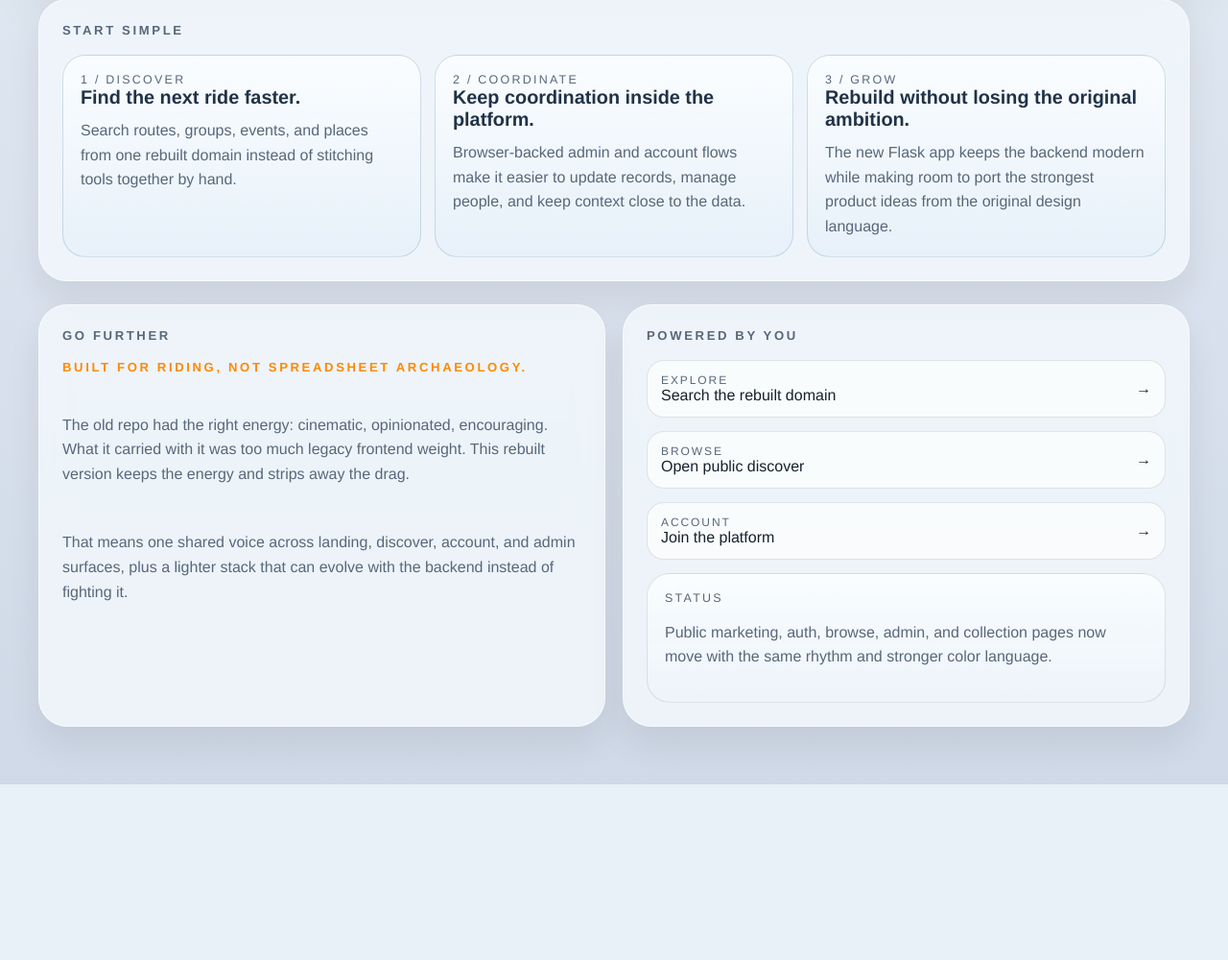
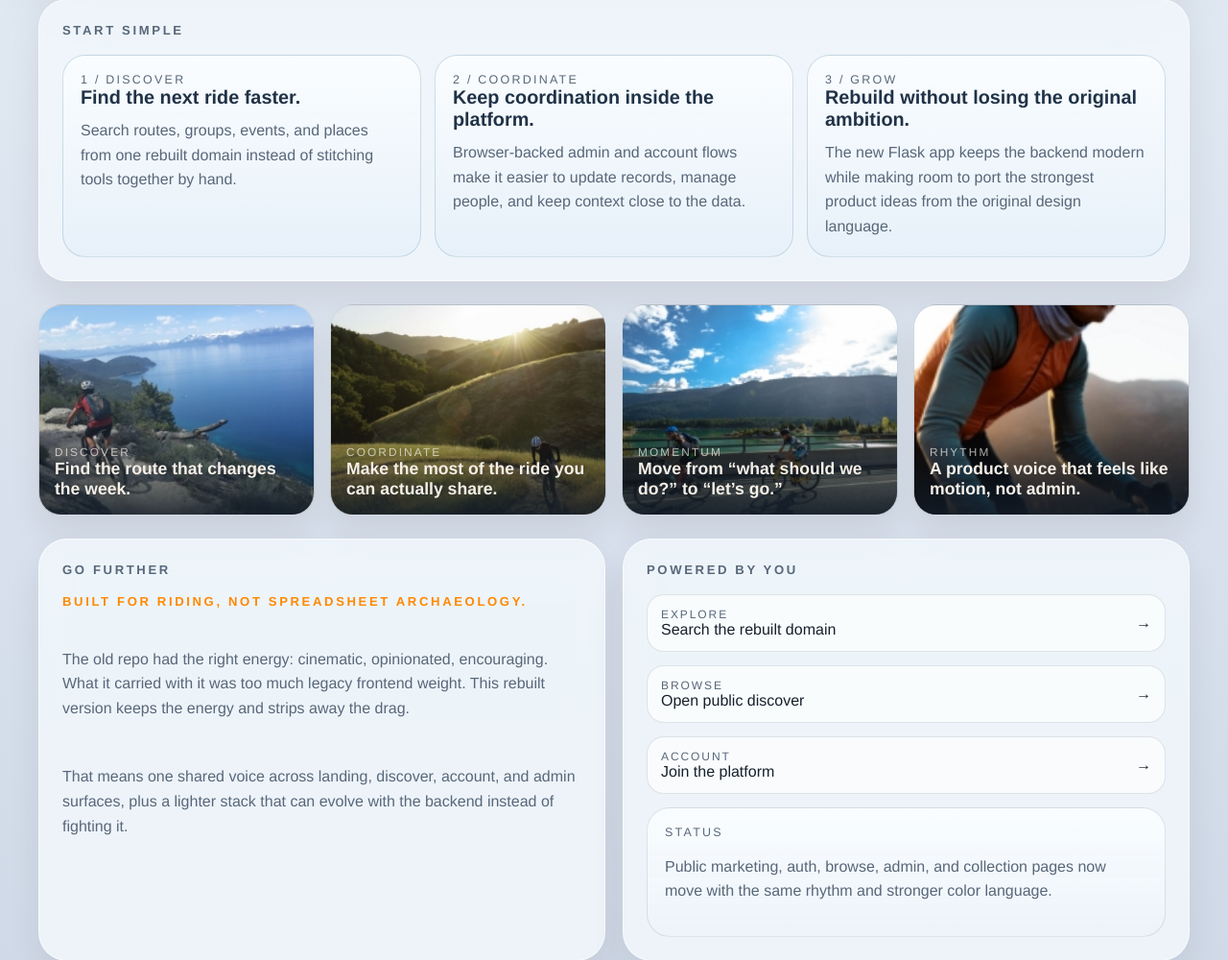
Before and after one commit to bheliker/explor_codex, a Flask app: page /landing in a window 1280 px wide. Shown: the part 1019-2019 px from the top of the page at 96% size. Before the commit the page ends 1836 px from the top, so only its background shows below. Run offline with Flask 3, Linux system fonts and the light colour scheme; data that the repository does not hold is empty; some libraries are stand-ins or nearby versions.

Commit message:
Pull original rhythm into public pages
Bring the rebuilt app closer to the original product language by adding owned draft imagery, stronger media-led composition, and more of the old Now/Next browse rhythm to landing and discover. Keep the implementation on the repo-local CSS and Alpine stack, and record the work in the worklog.

```diff
--- a/static/css/admin.css
+++ b/static/css/admin.css
@@ -422,6 +422,53 @@ h1 {
   grid-template-columns: repeat(2, minmax(0, 1fr));
 }
 
+.media-strip {
+  display: grid;
+  gap: 16px;
+  grid-template-columns: repeat(4, minmax(0, 1fr));
+}
+
+.media-frame {
+  position: relative;
+  overflow: hidden;
+  min-height: 220px;
+  border-radius: 24px;
+  border: 1px solid rgba(255, 255, 255, 0.18);
+  background: linear-gradient(180deg, rgba(22, 34, 49, 0.08), rgba(22, 34, 49, 0.24));
+  box-shadow: var(--shadow-md);
+}
+
+.media-frame img {
+  width: 100%;
+  height: 100%;
+  object-fit: cover;
+}
+
+.media-frame-copy {
+  position: absolute;
+  inset: auto 0 0 0;
+  padding: 16px;
+  background: linear-gradient(180deg, transparent, rgba(18, 28, 40, 0.88));
+  color: #f5efe7;
+}
+
+.media-frame-copy p,
+.media-frame-copy h3 {
+  margin: 0;
+}
+
+.media-frame-kicker {
+  margin-bottom: 6px;
+  color: rgba(245, 239, 231, 0.72);
+  font-size: 0.74rem;
+  letter-spacing: 0.18em;
+  text-transform: uppercase;
+}
+
+.media-frame-title {
+  font-size: 1.1rem;
+}
+
 .result-list,
 .detail-rows,
 .action-list,
@@ -779,7 +826,8 @@ textarea {
   .dashboard-stat-grid,
   .metric-strip,
   .landing-grid,
-  .story-grid {
+  .story-grid,
+  .media-strip {
     grid-template-columns: 1fr;
   }
 }
--- a/templates/public/landing.html
+++ b/templates/public/landing.html
@@ -51,6 +51,37 @@
     </div>
   </section>
 
+  <section class="landing-section media-strip">
+    <article class="media-frame">
+      <img src="{{ url_for('static', filename='images/discovery.jpg') }}" alt="Discovery concept ride imagery">
+      <div class="media-frame-copy">
+        <p class="media-frame-kicker">Discover</p>
+        <h3 class="media-frame-title">Find the route that changes the week.</h3>
+      </div>
+    </article>
+    <article class="media-frame">
+      <img src="{{ url_for('static', filename='images/east-ride.jpg') }}" alt="Riders together">
+      <div class="media-frame-copy">
+        <p class="media-frame-kicker">Coordinate</p>
+        <h3 class="media-frame-title">Make the most of the ride you can actually share.</h3>
+      </div>
+    </article>
+    <article class="media-frame">
+      <img src="{{ url_for('static', filename='images/grid-1.jpg') }}" alt="Cycling route imagery">
+      <div class="media-frame-copy">
+        <p class="media-frame-kicker">Momentum</p>
+        <h3 class="media-frame-title">Move from “what should we do?” to “let’s go.”</h3>
+      </div>
+    </article>
+    <article class="media-frame">
+      <img src="{{ url_for('static', filename='images/things-1.jpg') }}" alt="Ride details and planning">
+      <div class="media-frame-copy">
+        <p class="media-frame-kicker">Rhythm</p>
+        <h3 class="media-frame-title">A product voice that feels like motion, not admin.</h3>
+      </div>
+    </article>
+  </section>
+
   <section class="landing-section story-grid">
     <article class="panel">
       <h2>Go Further</h2>
```
Also changed, not shown: WORKLOG.md (+42 -0 lines), templates/public/discover.html (+15 -0 lines), static/images/discovery.jpg (added), static/images/east-ride.jpg (added), static/images/grid-1.jpg (added), static/images/things-1.jpg (added).
